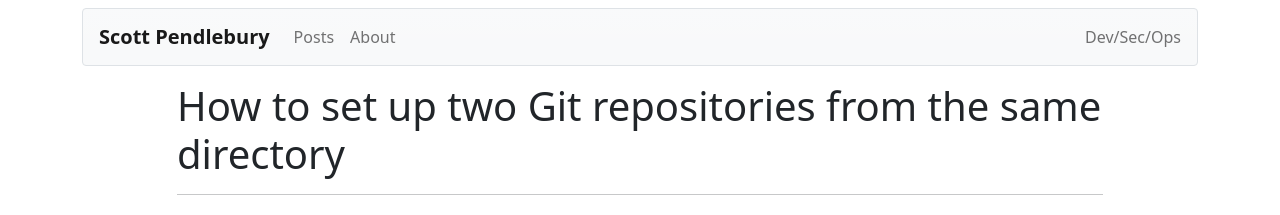
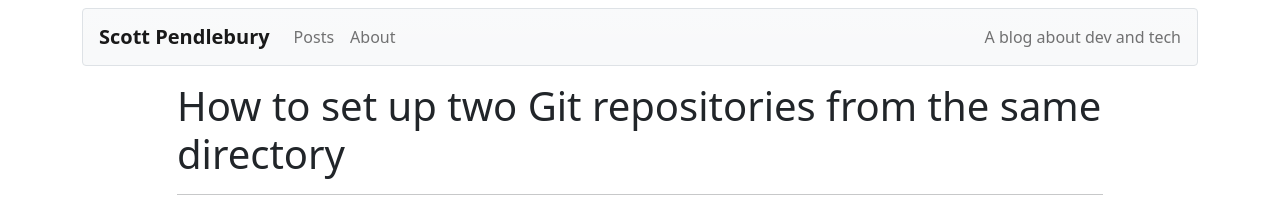
Before and after one commit to scottpendlebury/scottpendlebury.github.io, a Jekyll site: the page built from _posts/2022-08-23-how-to-set-up-two-git-repositories-from-the-same-directory.md, in a window 1280 px wide. Shown: the top 215 px of the page. Built offline with Jekyll 4.4.1, drawn with Linux system fonts in a browser that asks for light colours; cached includes are drawn as plain includes.

Commit message:
Updated description

```diff
--- a/_config.yml
+++ b/_config.yml
@@ -1,5 +1,5 @@
 title: Scott Pendlebury
-description: Dev/Sec/Ops
+description: A blog about dev and tech
 
 lang: en-GB
 branch: main
```
